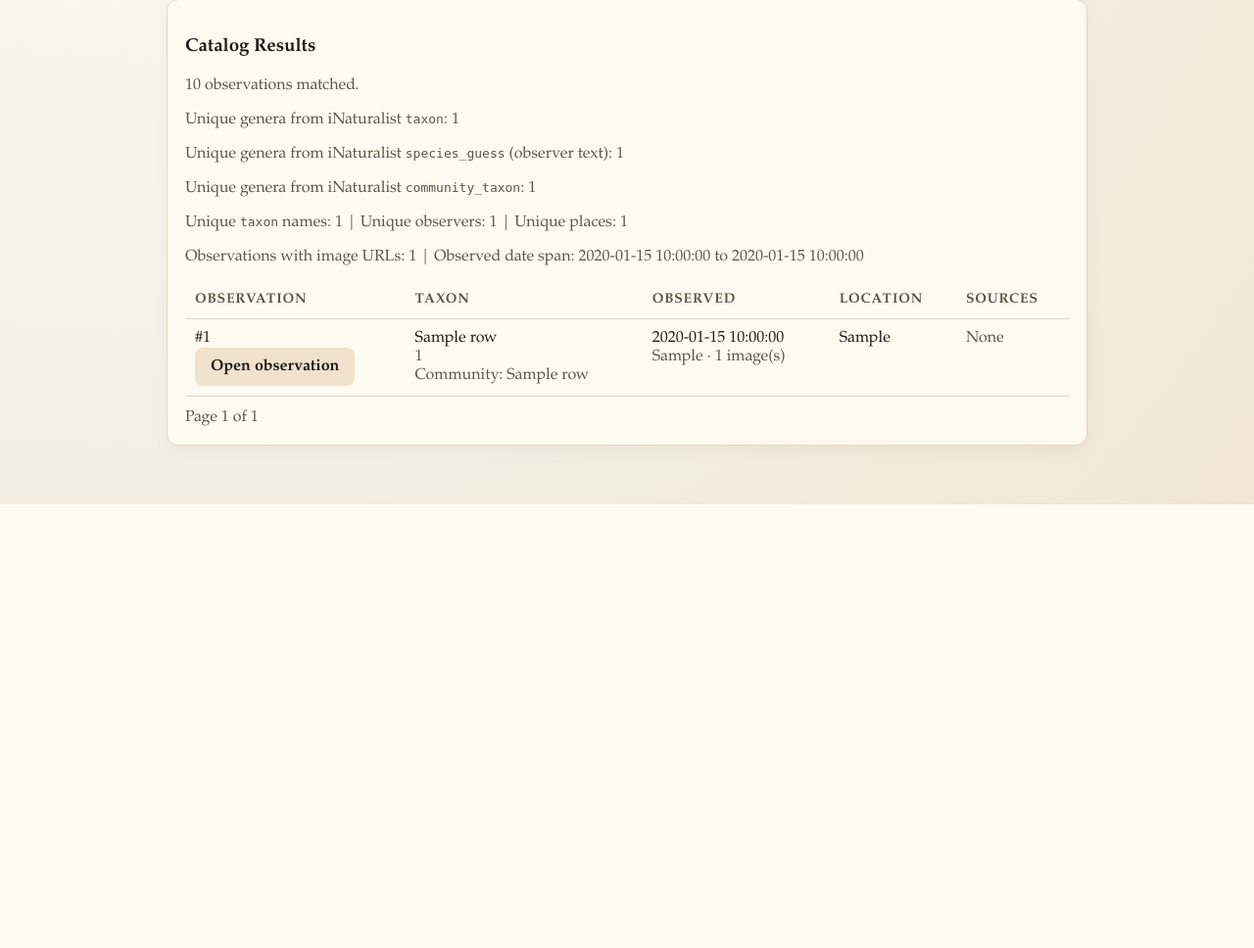
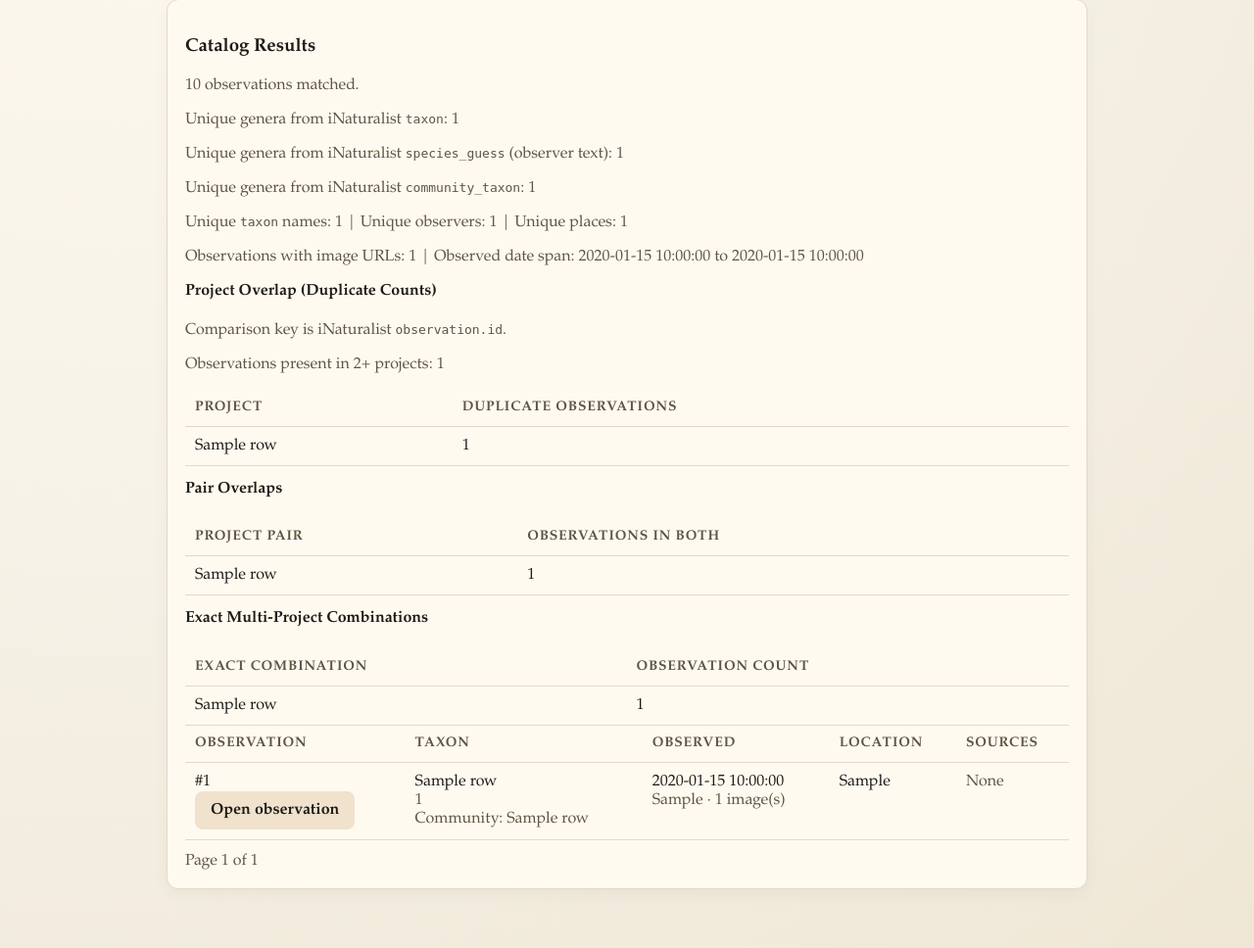
Before and after one commit to mrdbidwill/mydnaobv, a Python web app: template app/templates/catalog.html in a window 1280 px wide. Shown: the part 690-1658 px from the top of the page at 98% size. Before the commit the page ends 1205 px from the top, so only its background shows below. Run offline with Jinja, Linux system fonts and the light colour scheme; the template is opened without the code that fills it: most values are stand-ins (such as "Sample title", 1, 10 or a date in 2020).

Commit message:
Add project overlap duplicate metrics to catalog

```diff
--- a/app/templates/catalog.html
+++ b/app/templates/catalog.html
@@ -69,6 +69,72 @@
       <p class="muted">Unique genera from iNaturalist <code>community_taxon</code>: {{ summary.unique_community_genera_count }}</p>
       <p class="muted">Unique <code>taxon</code> names: {{ summary.unique_taxa_count }} | Unique observers: {{ summary.unique_observers_count }} | Unique places: {{ summary.unique_places_count }}</p>
       <p class="muted">Observations with image URLs: {{ summary.with_images_count }} | Observed date span: {{ summary.observed_date_min if summary.observed_date_min else "Unknown" }} to {{ summary.observed_date_max if summary.observed_date_max else "Unknown" }}</p>
+
+      <h4 style="margin-top: 14px;">Project Overlap (Duplicate Counts)</h4>
+      <p class="muted">Comparison key is iNaturalist <code>observation.id</code>.</p>
+      <p class="muted">Observations present in 2+ projects: {{ overlap_summary.total_multi_project_observations }}</p>
+
+      {% if overlap_summary.per_source_rows and overlap_summary.per_source_rows|length > 0 %}
+        <table style="margin-top: 8px;">
+          <thead>
+            <tr>
+              <th>Project</th>
+              <th>Duplicate Observations</th>
+            </tr>
+          </thead>
+          <tbody>
+            {% for row in overlap_summary.per_source_rows %}
+              <tr>
+                <td>{{ row.project_label }}</td>
+                <td>{{ row.duplicate_count }}</td>
+              </tr>
+            {% endfor %}
+          </tbody>
+        </table>
+      {% else %}
+        <p class="muted">No cross-project duplicates yet.</p>
+      {% endif %}
+
+      {% if overlap_summary.pair_rows and overlap_summary.pair_rows|length > 0 %}
+        <h4 style="margin-top: 14px;">Pair Overlaps</h4>
+        <table>
+          <thead>
+            <tr>
+              <th>Project Pair</th>
+              <th>Observations In Both</th>
+            </tr>
+          </thead>
+          <tbody>
+            {% for row in overlap_summary.pair_rows %}
+              <tr>
+                <td>{{ row.pair_label }}</td>
+                <td>{{ row.count }}</td>
+              </tr>
+            {% endfor %}
+          </tbody>
+        </table>
+      {% endif %}
+
+      {% if overlap_summary.exact_rows and overlap_summary.exact_rows|length > 0 %}
+        <h4 style="margin-top: 14px;">Exact Multi-Project Combinations</h4>
+        <table>
+          <thead>
+            <tr>
+              <th>Exact Combination</th>
+              <th>Observation Count</th>
+            </tr>
+          </thead>
+          <tbody>
+            {% for row in overlap_summary.exact_rows %}
+              <tr>
+                <td>{{ row.combo_label }}</td>
+                <td>{{ row.count }}</td>
+              </tr>
+            {% endfor %}
+          </tbody>
+        </table>
+      {% endif %}
+
       {% if rows and rows|length > 0 %}
         <table>
           <thead>
```
Also changed, not shown: app/main.py (+85 -1 lines), tests/test_catalog_toggle.py (+36 -1 lines).
